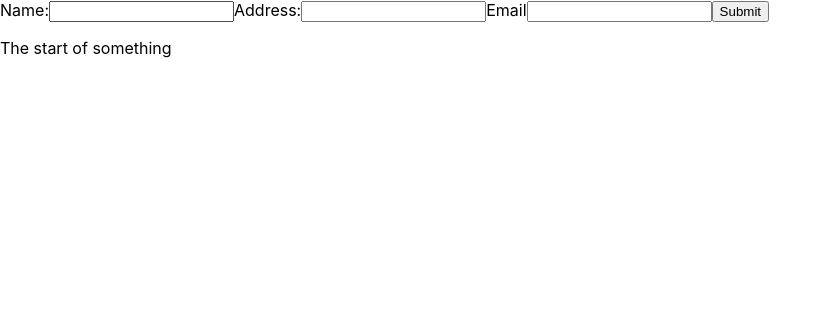
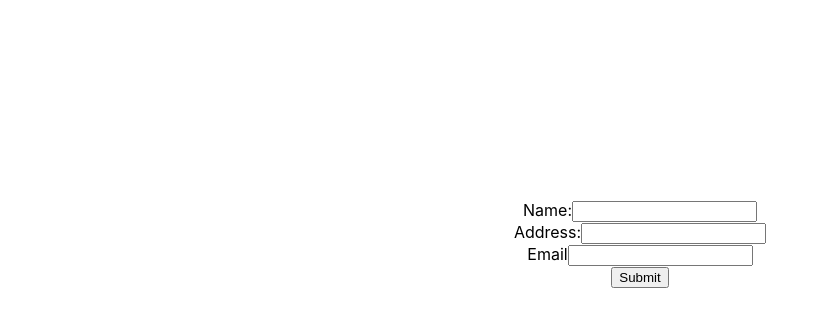
Before and after one commit to rypmaloney/resume-builder, a React (Create React App) app: page / in a window 1280 px wide. Shown: the top 326 px of the page, without its empty margins (0-832 px from the left). Built offline with nearby package versions, Linux system fonts and the light colour scheme.

Commit message:
Broke display information into a separate group of components

```diff
--- a/src/App.css
+++ b/src/App.css
@@ -1,3 +1,23 @@
 .App {
   text-align: center;
+  font-family: -apple-system, BlinkMacSystemFont, 'Segoe UI', Roboto, Oxygen, Ubuntu, Cantarell, 'Open Sans', 'Helvetica Neue', sans-serif;
+  display: flex;
+  align-content:center;
+  justify-content: center;
+  margin-top: 200px;
 }
+.contact{
+  display: flex;
+
+  width: 45%;
+
+}
+
+.contact-print{
+  width: 45%;
+}
+
+.contact input{
+  margin: 5px;
+  width: 400px;
+}
--- a/src/App.js
+++ b/src/App.js
@@ -1,6 +1,7 @@
 import React from "react";
 import "./App.css";
 import Contact from "./components/Contact.js";
+import ContactDisplay from "./components/display/ContactDisplay";
 
 class App extends React.Component {
     constructor(props) {
@@ -25,12 +26,17 @@ class App extends React.Component {
         });
     };
 
-
     render() {
         return (
-            <div>
-                <Contact click={this.onSubmitName} contact={this.state.contact} />
-                <p>The start of something</p>
+            <div className="App">
+
+                <Contact
+                    click={this.onSubmitName}
+                    contact={this.state.contact}
+                />
+
+                  <ContactDisplay contact={this.state.contact} />
+
             </div>
         );
     }
--- a/src/components/Contact.js
+++ b/src/components/Contact.js
@@ -5,19 +5,19 @@ const Contact = (props) => {
 
     return (
         <div>
-            <form onSubmit= {props.click}>
+            <form onSubmit={props.click}>
                 <label htmlFor="nameInput">Name:</label>
                 <input type="text" id="nameInput" />
+                <br />
                 <label htmlFor="addressInput">Address:</label>
                 <input type="text" id="addressInput" />
+                <br />
                 <label htmlFor="emailInput">Email</label>
                 <input type="text" id="emailInput" />
+                <br />
                 <button type="submit">Submit</button>
+                <br />
             </form>
-            <p>{props.contact.name}</p>
-            <p>{props.contact.address}</p>
-            <p>{props.contact.email}</p>
-
         </div>
     );
 };
--- /dev/null
+++ b/src/components/display/ContactDisplay.js
@@ -0,0 +1,17 @@
+import React from "react";
+
+const ContactDisplay = (props) => {
+    //const { tasks } = props;
+
+    return (
+        <div>
+                <div className="contact-display">
+                    <p>{props.contact.name}</p>
+                    <p>{props.contact.address}</p>
+                    <p>{props.contact.email}</p>
+                </div>
+        </div>
+    );
+};
+
+export default ContactDisplay;
```
Lines whose indentation alone changed are shown as unchanged.
